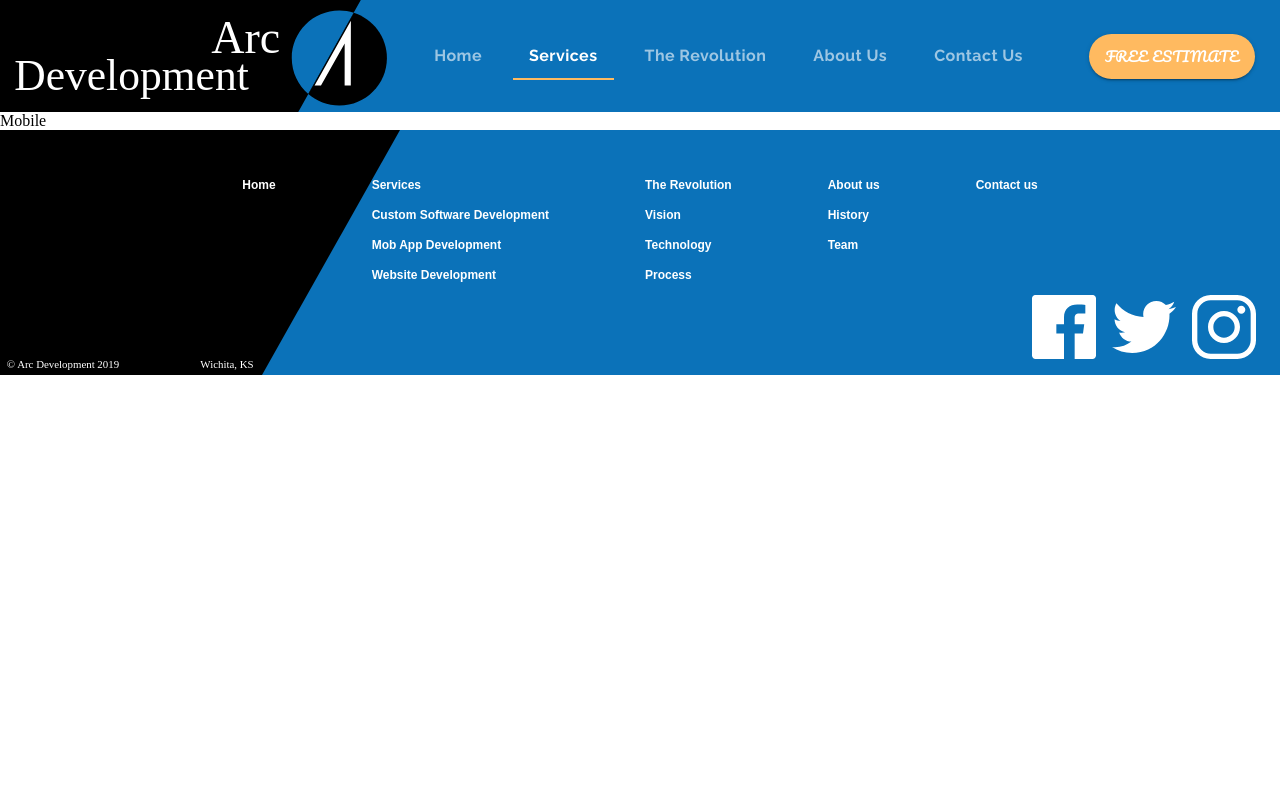
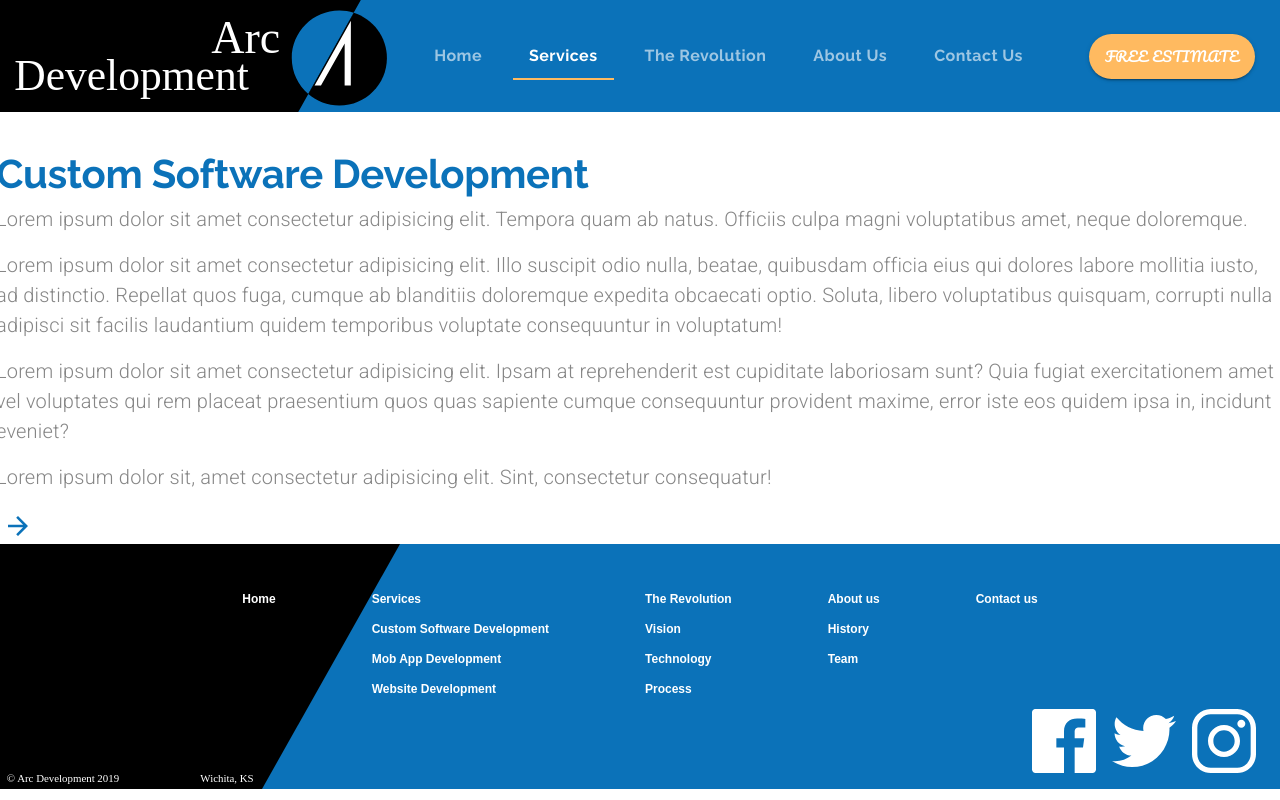
Before and after one commit to dejanV91/materialUiPractice, a React (Create React App) app: page /mobile in a window 1280 px wide. Built offline with nearby package versions, Linux system fonts and the light colour scheme.

Commit message:
WIP mobile app setup

```diff
--- a/src/components/App.js
+++ b/src/components/App.js
@@ -7,6 +7,7 @@ import { BrowserRouter, Routes, Route } from "react-router-dom";
 import LandingPage from "./LandingPages";
 import Services from "./Services";
 import CustomSoftware from "./CustomSoftware";
+import MobileApps from "./MobileApps";
 
 function App() {
   const [selectedIndex, setSelectedIndex] = useState(0);
@@ -49,7 +50,15 @@ function App() {
               />
             }
           ></Route>
-          <Route path="/mobile" element={<div>Mobile</div>}></Route>
+          <Route
+            path="/mobile"
+            element={
+              <MobileApps
+                setValue={setValue}
+                setSelectedIndex={setSelectedIndex}
+              />
+            }
+          ></Route>
           <Route path="/websites" element={<div>Websites</div>}></Route>
           <Route path="/revolution" element={<div>The Revolution</div>}></Route>
           <Route path="/aboutus" element={<div>About Us</div>}></Route>
--- /dev/null
+++ b/src/components/MobileApps.js
@@ -0,0 +1,121 @@
+import React from "react";
+import Lottie from "react-lottie";
+import { Link } from "react-router-dom";
+import { makeStyles } from "tss-react/mui";
+import IconButton from "@mui/material/IconButton";
+import { useTheme } from "@mui/material/styles";
+import { Grid } from "@mui/material";
+import Typography from "@mui/material/Typography";
+import useMediaQuery from "@mui/material/useMediaQuery";
+import Hidden from "@mui/material/Hidden";
+
+import forwardArrow from "../assets/forwardArrow.svg";
+import backArrow from "../assets/backArrow.svg";
+
+const useStyles = makeStyles()((theme) => ({}));
+
+export default function MobileApps(props) {
+  const { classes } = useStyles();
+  const theme = useTheme();
+  const matchesMD = useMediaQuery(theme.breakpoints.down("lg"));
+  const matchesXS = useMediaQuery(theme.breakpoints.down("md"));
+
+  return (
+    <Grid container direction="column">
+      <Grid
+        item
+        container
+        direction="row"
+        justifyContent={matchesMD ? "center" : undefined}
+        className={classes.rowContainer}
+        style={{ marginTop: matchesXS ? "1em" : "2em" }}
+      >
+        <Hidden mdDown>
+          <Grid
+            item
+            className={classes.arrowContainer}
+            style={{ marginRight: "1em", marginLeft: "-3.5em" }}
+          >
+            <IconButton
+              style={{ backgroundColor: "transparent" }}
+              component={Link}
+              to="/services"
+              onClick={() => {
+                props.setSelectedIndex(0);
+              }}
+            >
+              <img src={backArrow} alt="back to services page" />
+            </IconButton>
+          </Grid>
+        </Hidden>
+
+        <Grid item container direction="column" className={classes.heading}>
+          <Grid item>
+            <Typography variant="h2" align={matchesMD ? "center" : undefined}>
+              Custom Software Development
+            </Typography>
+          </Grid>
+          <Grid item>
+            <Typography
+              align={matchesMD ? "center" : undefined}
+              variant="body1"
+              paragraph
+            >
+              Lorem ipsum dolor sit amet consectetur adipisicing elit. Tempora
+              quam ab natus. Officiis culpa magni voluptatibus amet, neque
+              doloremque.
+            </Typography>
+            <Typography
+              align={matchesMD ? "center" : undefined}
+              variant="body1"
+              paragraph
+            >
+              Lorem ipsum dolor sit amet consectetur adipisicing elit. Illo
+              suscipit odio nulla, beatae, quibusdam officia eius qui dolores
+              labore mollitia iusto, ad distinctio. Repellat quos fuga, cumque
+              ab blanditiis doloremque expedita obcaecati optio. Soluta, libero
+              voluptatibus quisquam, corrupti nulla adipisci sit facilis
+              laudantium quidem temporibus voluptate consequuntur in voluptatum!
+            </Typography>
+            <Typography
+              align={matchesMD ? "center" : undefined}
+              variant="body1"
+              paragraph
+            >
+              Lorem ipsum dolor sit amet consectetur adipisicing elit. Ipsam at
+              reprehenderit est cupiditate laboriosam sunt? Quia fugiat
+              exercitationem amet vel voluptates qui rem placeat praesentium
+              quos quas sapiente cumque consequuntur provident maxime, error
+              iste eos quidem ipsa in, incidunt eveniet?
+            </Typography>
+            <Typography
+              align={matchesMD ? "center" : undefined}
+              variant="body1"
+              paragraph
+            >
+              Lorem ipsum dolor sit, amet consectetur adipisicing elit. Sint,
+              consectetur consequatur!
+            </Typography>
+          </Grid>
+        </Grid>
+        <Hidden mdDown>
+          <Grid item className={classes.arrowContainer}>
+            <IconButton
+              style={{ backgroundColor: "transparent" }}
+              component={Link}
+              to="/mobile"
+              onClick={() => {
+                props.setSelectedIndex(2);
+              }}
+            >
+              <img
+                src={forwardArrow}
+                alt="Forward to Mobile Development page"
+              />
+            </IconButton>
+          </Grid>
+        </Hidden>
+      </Grid>
+    </Grid>
+  );
+}
```
